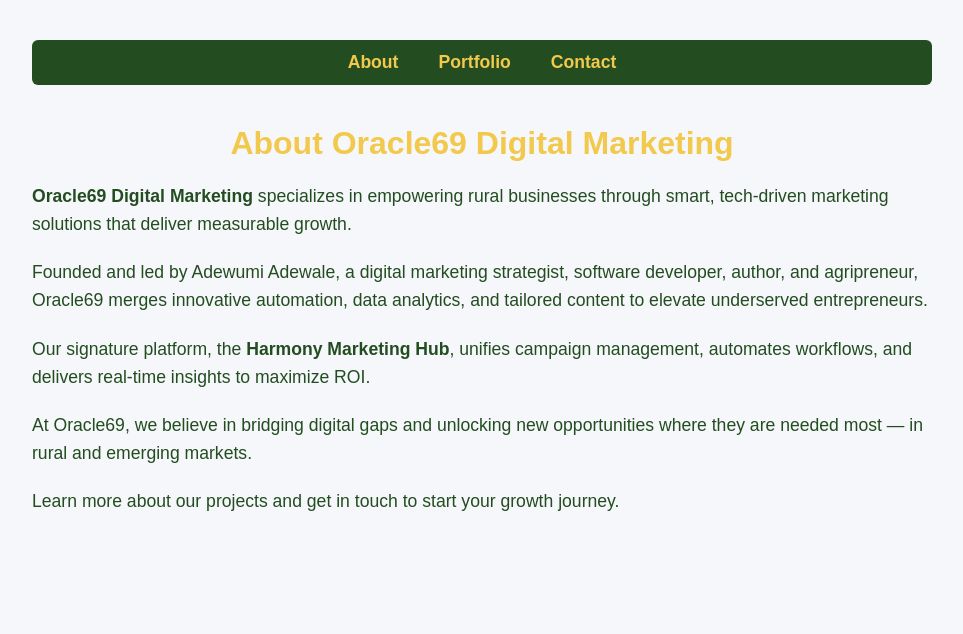
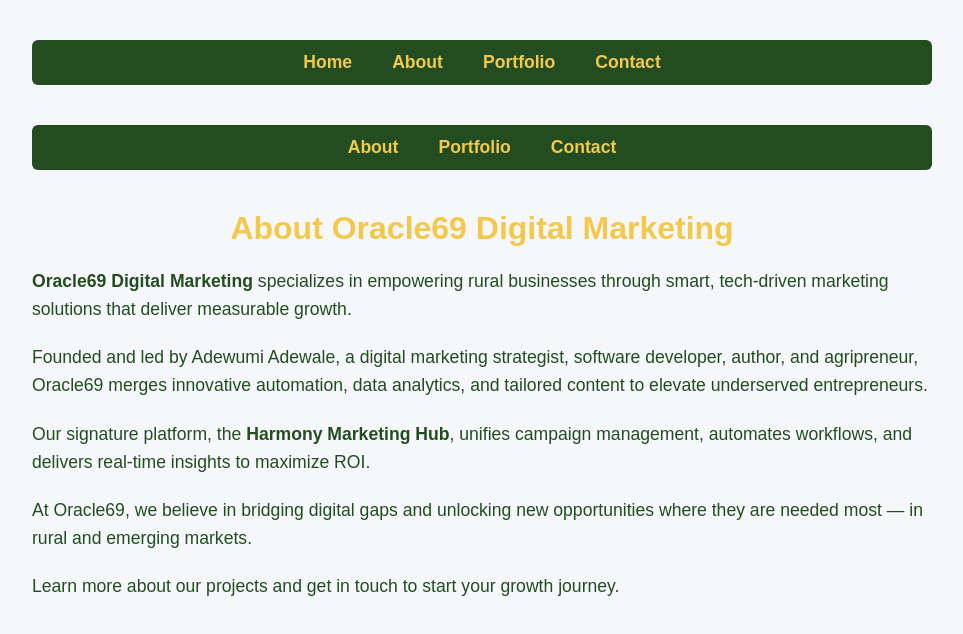
Before and after one commit to Oracle69digitalmarketing/oracle69digitalmarketing.github.io, a plain HTML site: page about.html in a window 1280 px wide. Shown: the whole page, without its empty margins (158-1121 px from the left). Drawn offline with Linux system fonts and the light colour scheme.

Commit message:
Update about.html

```diff
--- a/about.html
+++ b/about.html
@@ -68,6 +68,22 @@
   </style>
 </head>
 <body>
+  <body>
+  <!-- Common Nav -->
+  <nav>
+    <ul class="nav-menu">
+      <li><a href="index.html">Home</a></li>
+      <li><a href="about.html">About</a></li>
+      <li><a href="portfolio.html">Portfolio</a></li>
+      <li><a href="contact.html">Contact</a></li>
+    </ul>
+  </nav>
+
+  <!-- Page-specific content below -->
+  <main>
+    <!-- Your page content here -->
+  </main>
+</body>
   <nav>
     <ul class="nav-menu">
       <li><a href="about.html">About</a></li>
```
